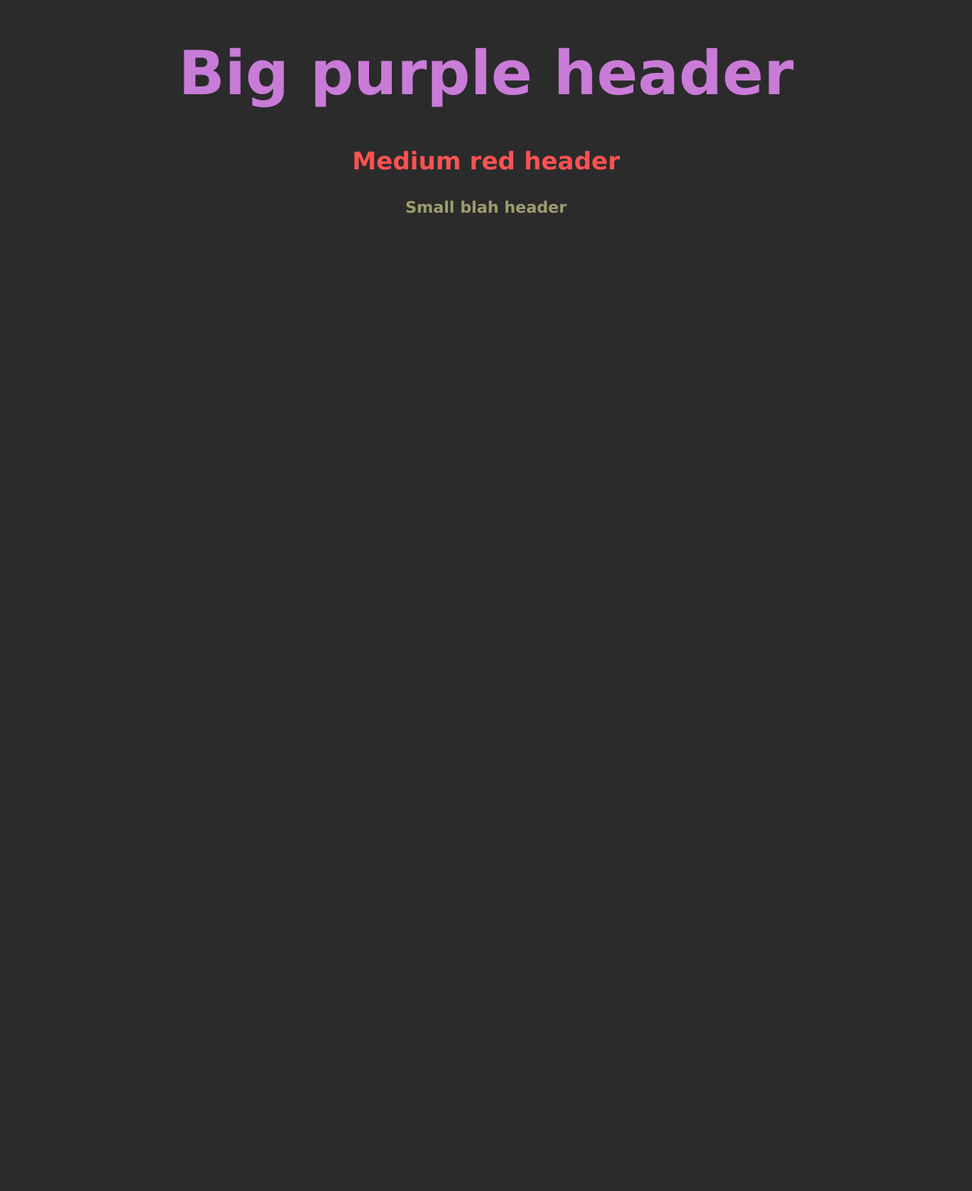
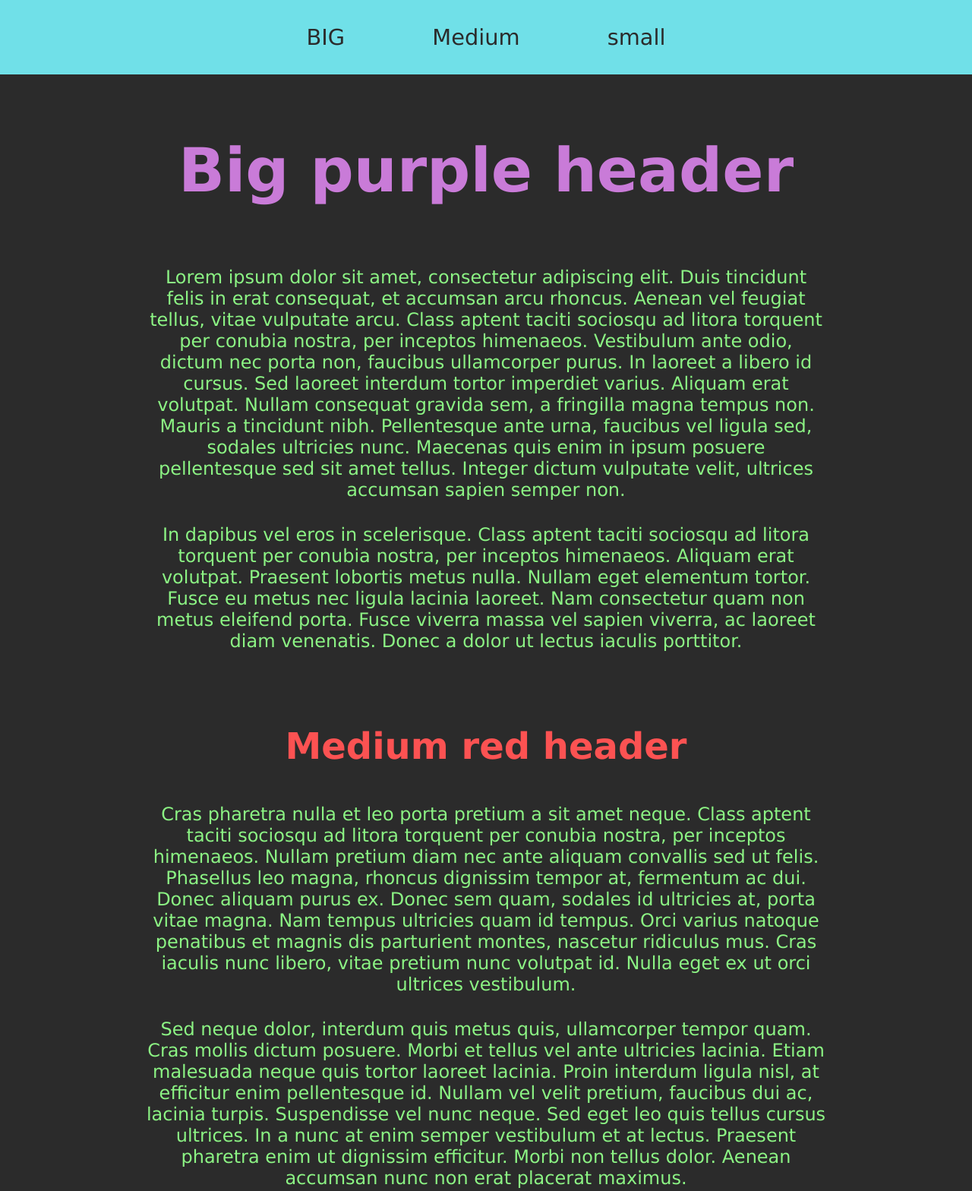
Before and after one commit to kyupin64/source-control-project, a plain HTML site: page index.html in a window 1280 px wide. Shown: the top 1568 px of the page at 76% size. Before the commit the page ends 800 px from the top, so only its background shows below. Drawn offline with Linux system fonts and the light colour scheme.

Commit message:
Add nav links and sample text

```diff
--- a/index.html
+++ b/index.html
@@ -8,9 +8,52 @@
     </head>
     <body>
 
-        <h1>Big purple header</h1>
-        <h2>Medium red header</h2>
-        <h3>Small blah header</h3>
+        <div id="nav">
+            <a class="nav-item" href="#big">BIG</a>
+            <a class="nav-item" href="#medium">Medium</a>
+            <a class="nav-item" href="#small">small</a>
+        </div>
+
+        <h1><a id="big">Big purple header</a></h1>
+        <p>Lorem ipsum dolor sit amet, consectetur adipiscing elit. Duis tincidunt felis in erat consequat, et accumsan arcu rhoncus.
+            Aenean vel feugiat tellus, vitae vulputate arcu. Class aptent taciti sociosqu ad litora torquent per conubia nostra, per
+            inceptos himenaeos. Vestibulum ante odio, dictum nec porta non, faucibus ullamcorper purus. In laoreet a libero id cursus.
+            Sed laoreet interdum tortor imperdiet varius. Aliquam erat volutpat. Nullam consequat gravida sem, a fringilla magna tempus
+            non. Mauris a tincidunt nibh. Pellentesque ante urna, faucibus vel ligula sed, sodales ultricies nunc. Maecenas quis enim
+            in ipsum posuere pellentesque sed sit amet tellus. Integer dictum vulputate velit, ultrices accumsan sapien semper non. </p>
+        <p>In dapibus vel eros in scelerisque. Class aptent taciti sociosqu ad litora torquent per conubia nostra, per inceptos
+            himenaeos. Aliquam erat volutpat. Praesent lobortis metus nulla. Nullam eget elementum tortor. Fusce eu metus nec
+            ligula lacinia laoreet. Nam consectetur quam non metus eleifend porta. Fusce viverra massa vel sapien viverra, ac
+            laoreet diam venenatis. Donec a dolor ut lectus iaculis porttitor. </p>
+        <h2><a id="medium">Medium red header</a></h2>
+        <p>Cras pharetra nulla et leo porta pretium a sit amet neque. Class aptent taciti sociosqu ad litora torquent per conubia
+            nostra, per inceptos himenaeos. Nullam pretium diam nec ante aliquam convallis sed ut felis. Phasellus leo magna, rhoncus
+            dignissim tempor at, fermentum ac dui. Donec aliquam purus ex. Donec sem quam, sodales id ultricies at, porta vitae magna.
+            Nam tempus ultricies quam id tempus. Orci varius natoque penatibus et magnis dis parturient montes, nascetur ridiculus mus.
+            Cras iaculis nunc libero, vitae pretium nunc volutpat id. Nulla eget ex ut orci ultrices vestibulum. </p>
+        <p>Sed neque dolor, interdum quis metus quis, ullamcorper tempor quam. Cras mollis dictum posuere. Morbi et tellus vel ante
+            ultricies lacinia. Etiam malesuada neque quis tortor laoreet lacinia. Proin interdum ligula nisl, at efficitur enim
+            pellentesque id. Nullam vel velit pretium, faucibus dui ac, lacinia turpis. Suspendisse vel nunc neque. Sed eget leo quis
+            tellus cursus ultrices. In a nunc at enim semper vestibulum et at lectus. Praesent pharetra enim ut dignissim efficitur.
+            Morbi non tellus dolor. Aenean accumsan nunc non erat placerat maximus. </p>
+        <h3><a id="small">Small blah header</a></h3>
+        <p>Curabitur finibus quam ac elit blandit placerat. Mauris nunc tellus, vestibulum sit amet tincidunt et, egestas vitae ligula.
+            Lorem ipsum dolor sit amet, consectetur adipiscing elit. Pellentesque eget diam sed mauris porttitor pulvinar ut facilisis
+            est. Aenean eget quam orci. Duis sollicitudin ex ac tempus posuere. Nulla facilisi. Vivamus a velit aliquet massa dapibus
+            semper. Vestibulum posuere lobortis nisl, eu pellentesque nisi faucibus eu. Nunc et vestibulum ligula. </p>
+        <p>Integer enim mi, hendrerit at sem ut, aliquet sodales sapien. Suspendisse elementum libero velit, non tempor neque ultricies
+            vel. Phasellus scelerisque nunc enim, ultricies pharetra metus viverra vel. Duis tortor nunc, iaculis sit amet justo eget,
+            mattis imperdiet nisi. Interdum et malesuada fames ac ante ipsum primis in faucibus. Donec fermentum eros et leo vehicula
+            sodales. Mauris eget quam rutrum, venenatis sapien ac, malesuada tellus. Pellentesque dolor mauris, semper eget luctus
+            vitae, mattis eu sem. Donec viverra ex id nulla dignissim, in imperdiet orci maximus. Etiam consectetur dignissim mattis.
+            Cras eu laoreet arcu. Sed tristique maximus tempor. Vestibulum ac metus eget neque fermentum dapibus non vel quam. Cras ut
+            venenatis ipsum. Fusce at interdum metus. Praesent pretium nec nisi vel fringilla. </p>
+        <p>Aenean mollis turpis tortor, ac porttitor dolor varius vel. Etiam lacinia, ante quis dignissim imperdiet, nunc quam
+            ultricies purus, in tempus sapien ex ut libero. Sed fermentum neque in ligula facilisis condimentum. Praesent in luctus
+            tellus. Vivamus eleifend ornare neque, sed iaculis elit accumsan quis. Quisque ultricies, ipsum aliquet sodales bibendum,
+            leo metus vestibulum lorem, at bibendum arcu velit eu mi. Sed a ipsum orci. Proin quis lacus et velit rutrum commodo. Duis
+            eu massa sit amet ipsum laoreet fermentum. Aenean a lacus risus. Sed condimentum varius mi a tristique. Vivamus nec augue
+            nulla. </p>
 
     </body>
 </html>
--- a/main.css
+++ b/main.css
@@ -7,18 +7,38 @@ body {
     background-color: #2b2b2b;
     text-align: center;
 }
+#nav {
+    display: flex;
+    justify-content: center;
+    padding: 2em;
+    background-color: rgb(112, 224, 232);
+}
+.nav-item {
+    margin: 0 2em;
+    font-size: 1.8em;
+    color: #2b2b2b;
+    text-decoration: none;
+}
+.nav-item:hover {
+    text-decoration: underline;
+}
 h1 {
-    margin: 50px 0;
+    margin: 1em 0;
     font-size: 5em;
     color: rgb(201, 123, 216);
 }
 h2 {
-    margin: 30px 0;
-    font-size: 2em;
+    margin: 2em 0 1em;
+    font-size: 3em;
     color: rgb(252, 82, 82);
 }
 h3 {
-    margin: 20px 0;
-    font-size: 1.3em;
+    margin: 1.3em 0 .7em;
+    font-size: 1.8em;
     color: rgb(158, 157, 111);
 }
+p {
+    margin: 1.3em 8em;
+    font-size: 1.5em;
+    color: rgb(140, 244, 132);
+}
```
